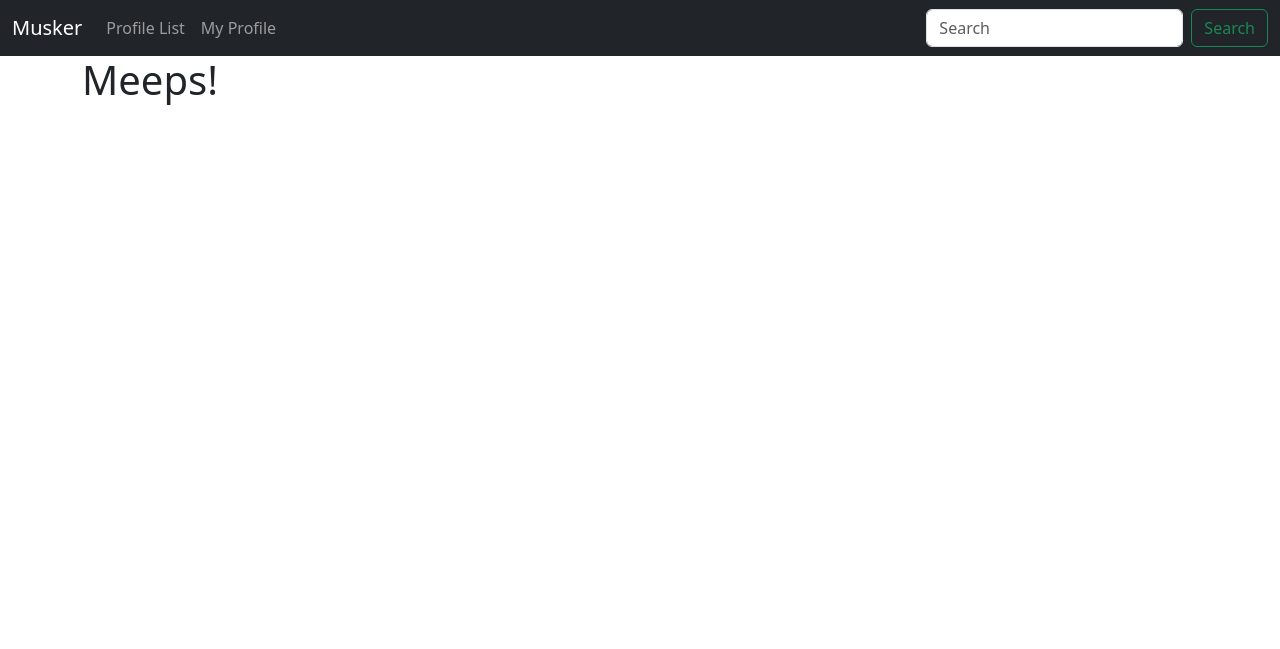
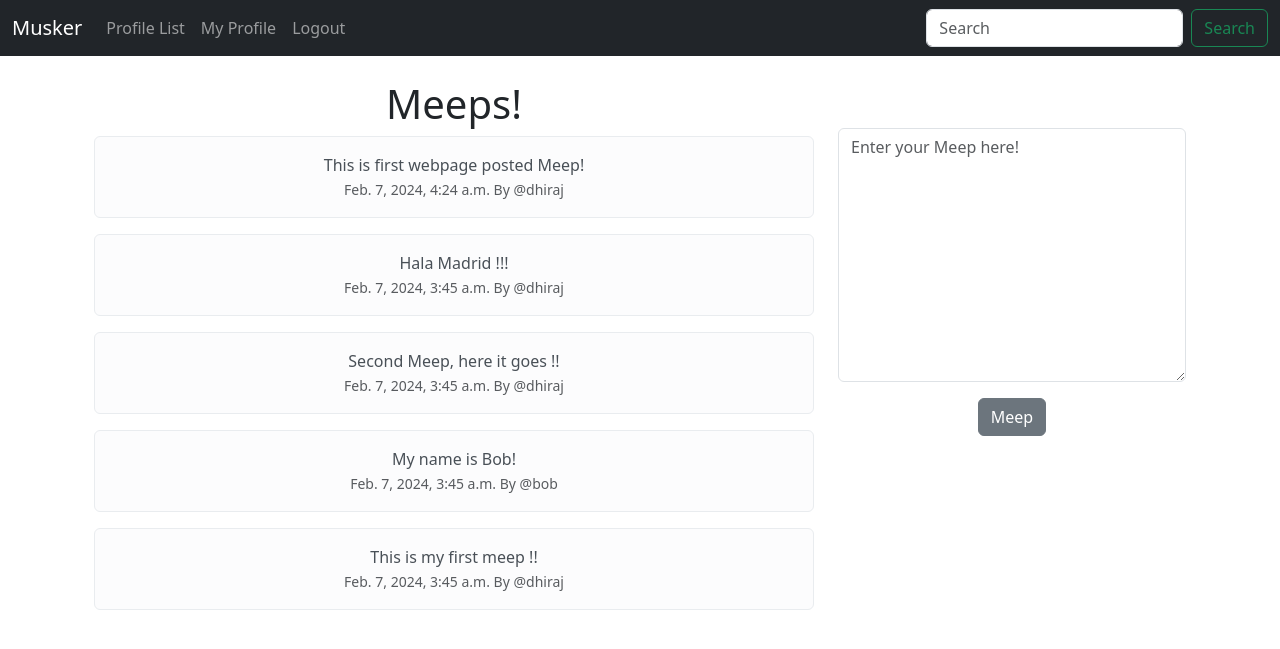
Before and after one commit to basnetdhirajb/Musker, a Django app: page / in a window 1280 px wide. Shown: the top 649 px of the page. Run offline with Django 4.2, Linux system fonts and the light colour scheme; a user stored in the database is signed in; data comes from the database, SQL or seed files in the repository; both versions use the stored data as it was after the commit.

Commit message:
Added login feature

```diff
--- a/social/muskeer/admin.py
+++ b/social/muskeer/admin.py
@@ -1,6 +1,6 @@
 from django.contrib import admin
 from django.contrib.auth.models import Group, User
-from .models import Profile
+from .models import Profile, Meep
 
 #unregister groups
 admin.site.unregister(Group)
@@ -21,3 +21,4 @@ class UserAdmin(admin.ModelAdmin):
 
 # Register your models here.
 admin.site.register(User, UserAdmin)
+admin.site.register(Meep)
--- /dev/null
+++ b/social/muskeer/forms.py
@@ -0,0 +1,17 @@
+from django import forms
+from .models import Meep
+
+class MeepForm(forms.ModelForm):
+    body = forms.CharField(required=True,
+        widget = forms.widgets.Textarea(
+                attrs={
+                    "placeholder": "Enter your Meep here!",
+                    "class" : "form-control",
+                    }
+            ),
+        label="",
+        )
+
+    class Meta:
+        model = Meep
+        exclude = ("user",)
--- a/social/muskeer/models.py
+++ b/social/muskeer/models.py
@@ -26,3 +26,18 @@ def createProfile(sender,instance,created,**kwargs):
             userProfile.save()
 
 #post_save.connect(createProfile, sender=User)
+
+#create model for status
+class Meep(models.Model):
+    user = models.ForeignKey(
+        User, related_name = 'meeps', on_delete = models.DO_NOTHING
+    )
+    body = models.CharField(max_length = 200)
+    createdAt = models.DateTimeField(auto_now_add = True)
+
+    def __str__(self):
+        return(
+            f"{self.user} "
+            f"({self.createdAt: %Y-%m-%d}): "
+            f"{self.body}..."
+        )
--- a/social/muskeer/templates/base.html
+++ b/social/muskeer/templates/base.html
@@ -18,7 +18,7 @@
       {% if messages %}
         {% for message in messages %}
         <div class="alert alert-warning alert-dismissible fade show" role="alert">
-          <strong>Holy guacamole!</strong> You should check in on some of those fields below.
+          <strong>{{message}}
           <button type="button" class="btn-close" data-bs-dismiss="alert" aria-label="Close"></button>
         </div>
         {% endfor %}
--- a/social/muskeer/templates/home.html
+++ b/social/muskeer/templates/home.html
@@ -1,5 +1,39 @@
 {% extends 'base.html' %}
+{% block content %}
 
-{% block content %}
-   <h1>Meeps!</h1>
-{% endblock %}
+<div class="container text-center">
+   <div class="row">
+      <div class="col-8">
+         <br>
+         <h1>Meeps!</h1>
+
+         {% for meep in meeps %}
+
+         <div class="alert alert-light" role="alert">{{meep.body}}
+            <br>
+         <small class = "text-muted">
+            {{ meep.createdAt}} By
+            @{{meep.user.username}}
+         </small>
+         </div>
+         {% endfor %}
+      </div>
+
+      <div class="col-4">
+         <br/>
+         <br/>
+         <br/>
+
+         {% if form %}
+         <form method="POST">
+            {% csrf_token %}
+            {{form.as_p}}
+            <button type="submit" class="btn btn-secondary">Meep</button>
+         </form>
+         {% endif %}
+
+      </div>
+
+      {% endblock %}
+   </div>
+</div>
--- a/social/muskeer/templates/navbar.html
+++ b/social/muskeer/templates/navbar.html
@@ -13,6 +13,13 @@
           <li class="nav-item">
             <a class="nav-link" href="{% url 'profile' request.user.id %}">My Profile</a>
           </li>
+          <li class="nav-item">
+            <a class="nav-link" href="{% url 'logout' %}">Logout</a>
+          </li>
+          {% else %}
+          <li class="nav-item">
+            <a class="nav-link" href="{% url 'login' %}">Login</a>
+          </li>
           {% endif %}
         </ul>
         <form class="d-flex" role="search">
--- a/social/muskeer/urls.py
+++ b/social/muskeer/urls.py
@@ -5,4 +5,6 @@ urlpatterns = [
     path('', views.home, name = 'home'),
     path('profiles/', views.profiles, name = 'profiles'),
     path('profile/<int:pk>', views.profile, name = 'profile'),
+    path('login/',  views.loginUser, name = 'login'),
+    path('logout/', views.logoutUser, name = 'logout'),
 ]
--- a/social/muskeer/views.py
+++ b/social/muskeer/views.py
@@ -1,11 +1,29 @@
 from django.shortcuts import render, redirect
-from .models import Profile
+from .models import Profile, Meep
 from django.contrib.auth.decorators import login_required
 from django.contrib import messages
+from .forms import MeepForm
+from django.contrib.auth import authenticate, login, logout
+
 
 # Create your views here.
 def home(request):
-    return render(request, 'home.html',{})
+    if request.user.is_authenticated:
+        form = MeepForm(request.POST or None)
+
+        if request.method == "POST":
+            if form.is_valid():
+                meep = form.save(commit=False)
+                meep.user = request.user
+                meep.save()
+                messages.success(request,("Your meep has been posted"))
+                return redirect('home')
+
+        meeps = Meep.objects.all().order_by("-createdAt")
+        return render(request, 'home.html',{'meeps':meeps, 'form': form})
+    else:
+        meeps = Meep.objects.all().order_by("-createdAt")
+        return render(request, 'home.html',{'meeps':meeps})
 
 #@login_required(login_url='/')
 def profiles(request):
@@ -19,6 +37,7 @@ def profiles(request):
 def profile(request, pk):
     if request.user.is_authenticated:
         profile = Profile.objects.get(user = pk)
+        meeps = Meep.objects.filter(user = pk).order_by("-createdAt")
 
         #POST form logic
         if request.method == 'POST':
@@ -35,7 +54,28 @@ def profile(request, pk):
             #save the profile
             currentProfile.save()
 
-        return render(request, 'profile.html', {'profile': profile})
+
+        return render(request, 'profile.html', {'profile': profile, 'meeps':meeps})
     else:
         messages.success(request, ("You must be logged in to view this page"))
         return redirect('home')
+
+def loginUser(request):
+    if request.method == 'POST':
+        username = request.POST['username']
+        password = request.POST['password']
+
+        user = authenticate(request, username = username, password = password)
+        if user is not None:
+            login(request, user)
+            messages.success(request, ("You have been logged in!"))
+            return redirect('home')
+        else:
+            messages.success(request, ("Incorrect Credentials!"))
+            return redirect('login')
+    return render(request, 'login.html')
+
+def logoutUser(request):
+    logout(request)
+    messages.success(request, ("You have been logged out"))
+    return redirect('home')
```
Also changed, not shown: social/muskeer/templates/login.html (added, +28 -0 lines), social/muskeer/templates/profile.html (+16 -0 lines), social/db.sqlite3, social/muskeer/migrations/0004_meep.py (added).
